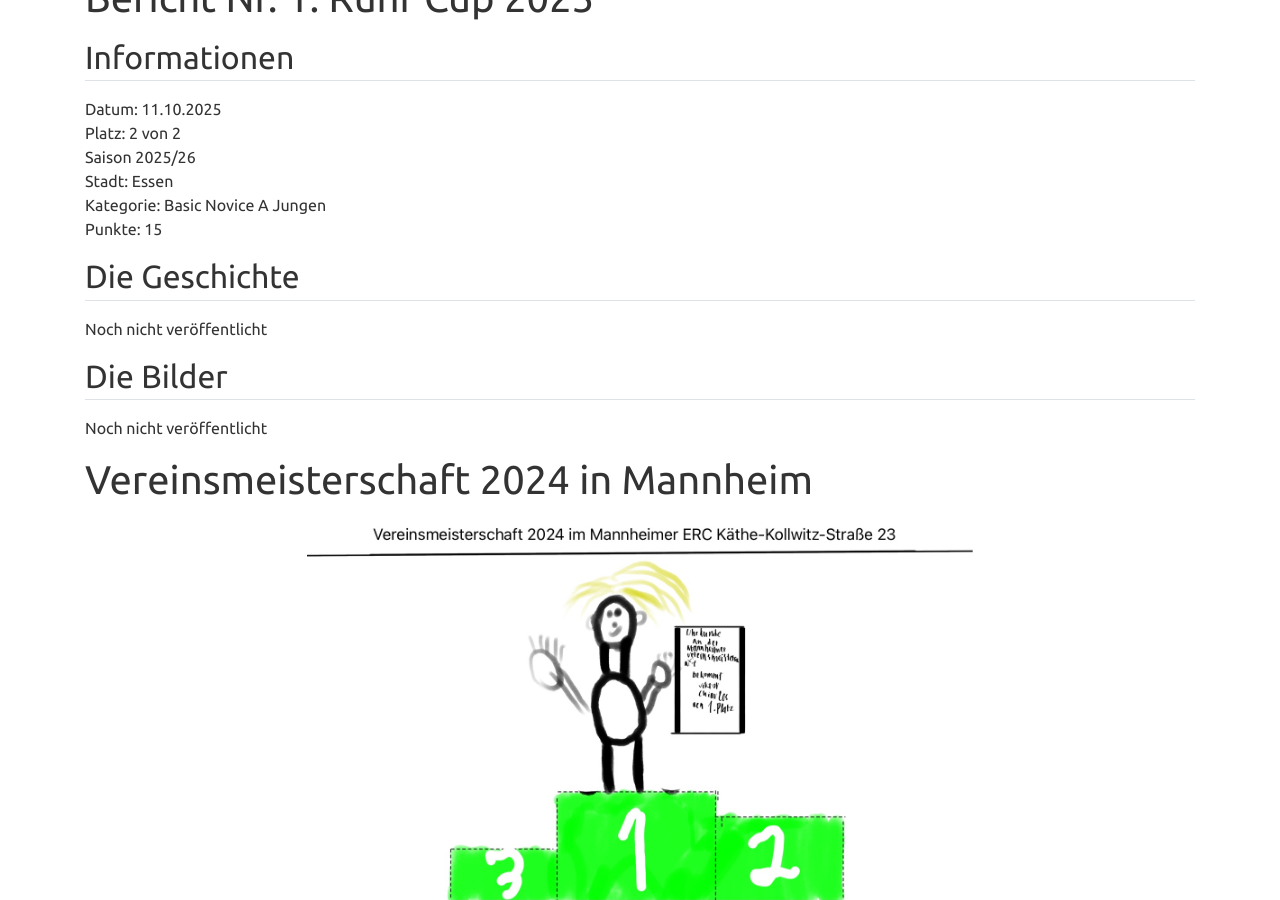
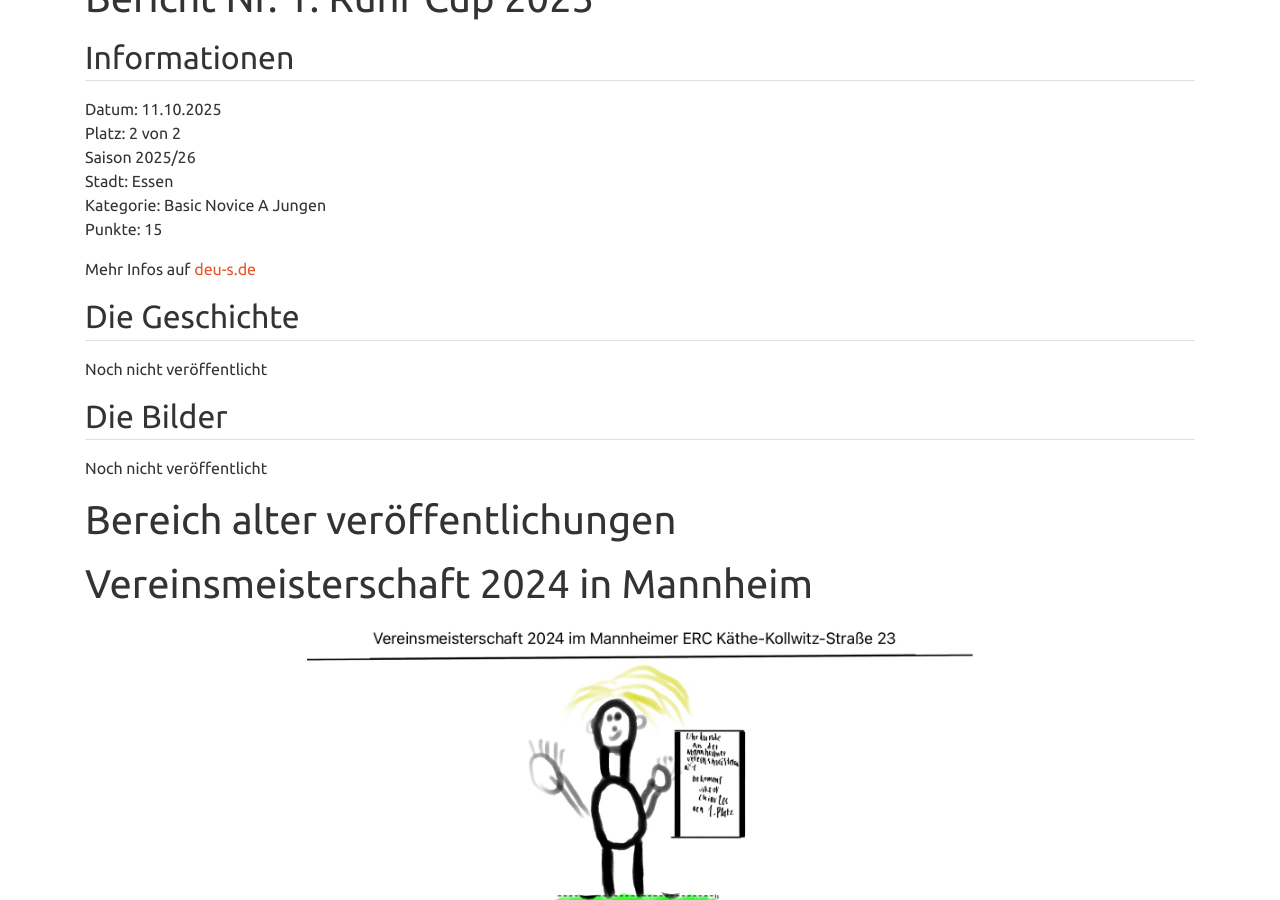
Before and after one commit to viktor-chiarcos/viktor-chiarcos.github.io, a Jekyll site: the page built from _pages/ice.md, in a window 1280 px wide and 900 px high, scrolled down 738 px. Built offline with Jekyll 4.4.1, drawn with Linux system fonts in a browser that asks for light colours.

Commit message:
Update ice.md

```diff
--- a/_pages/ice.md
+++ b/_pages/ice.md
@@ -29,6 +29,7 @@ Stadt: Essen\
 Kategorie: Basic Novice A Jungen\
 Punkte: 15
 
+Mehr Infos auf [deu-s.de](https://deu-s.de/wettbewerbe/RUHRC/25-26)
 ## Die Geschichte
 
 Noch nicht veröffentlicht
@@ -36,6 +37,8 @@ Noch nicht veröffentlicht
 ## Die Bilder
 
 Noch nicht veröffentlicht
+
+# Bereich alter veröffentlichungen
 
 # Vereinsmeisterschaft 2024 in Mannheim
 
```
